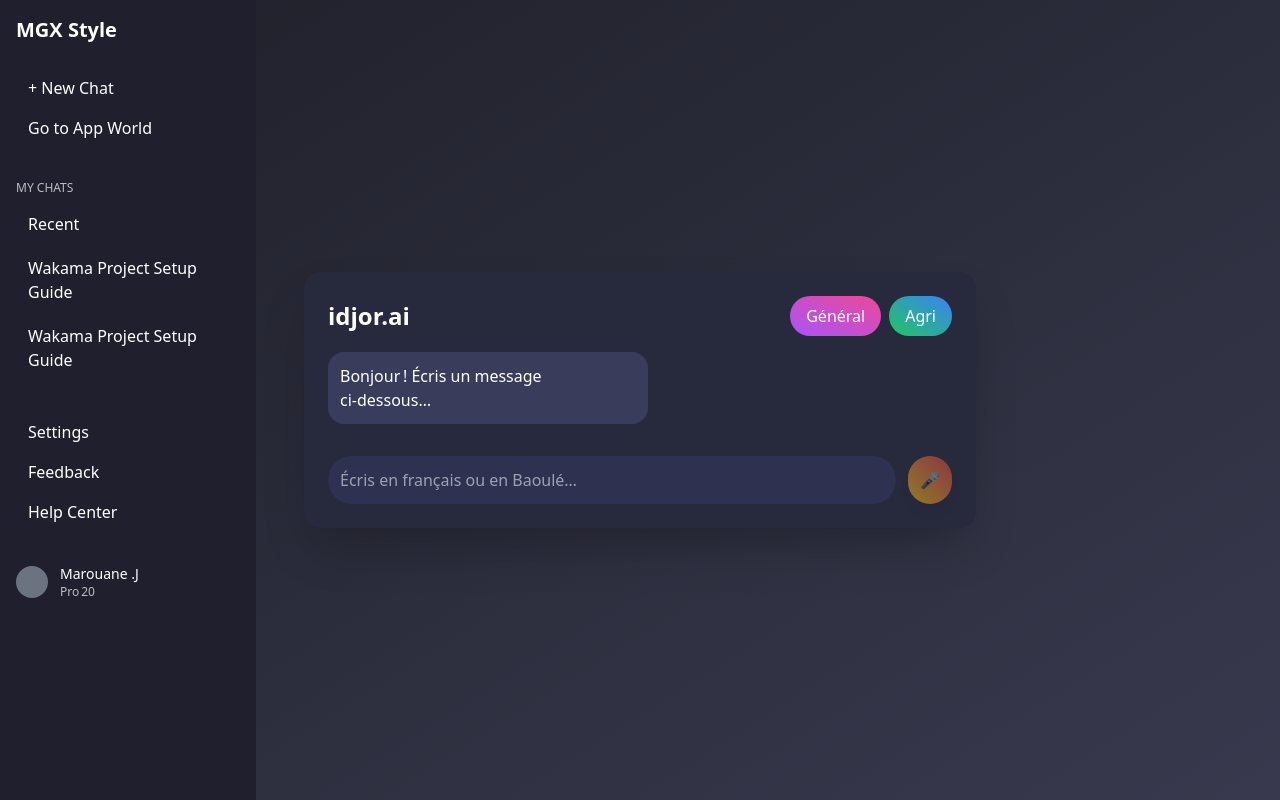
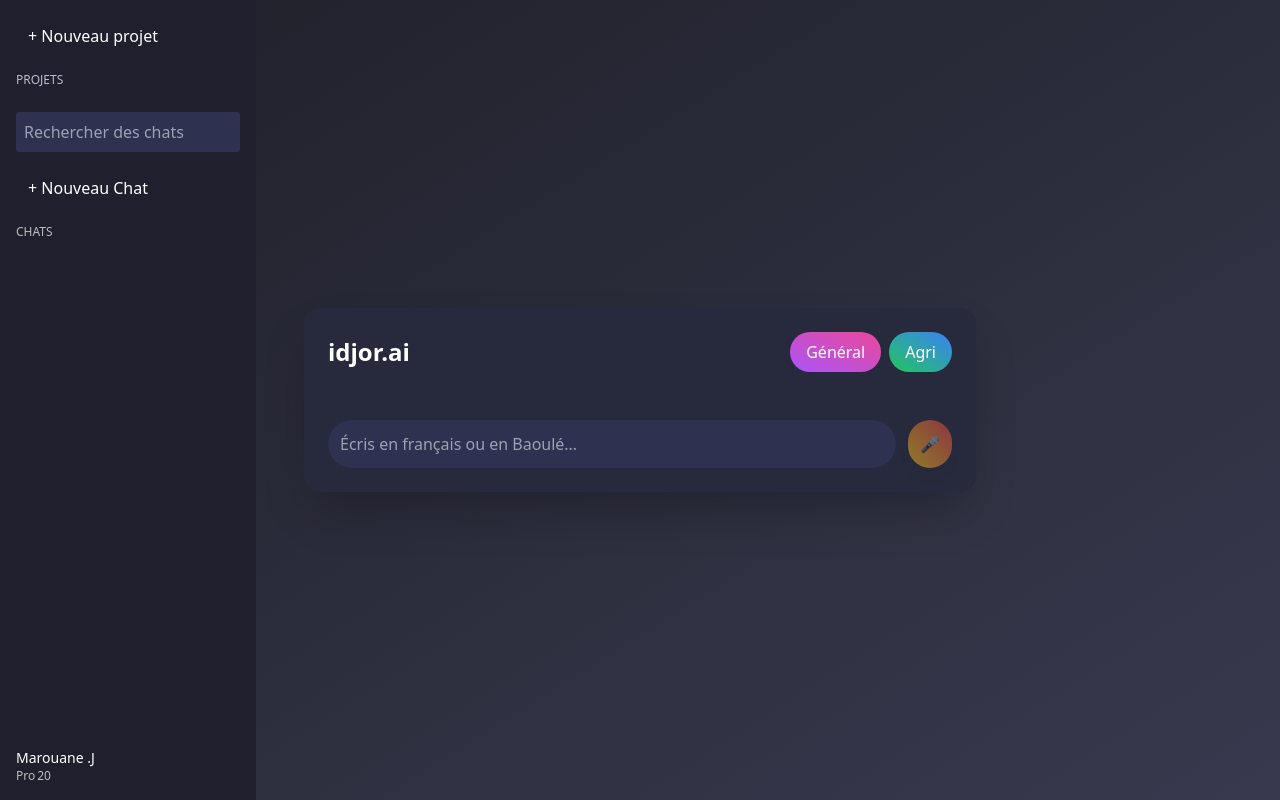
Before and after one commit to Agrismartchain/idjor-web, a React (Vite) app: page / in a window 1280 px wide. Built offline with nearby package versions, Linux system fonts and the light colour scheme.

Commit message:
feat: ajout projets, recherche et menu contextuel

```diff
--- a/src/App.jsx
+++ b/src/App.jsx
@@ -1,131 +1,156 @@
-import React, { useState } from "react";
+import React, { useState, useRef, useEffect } from "react";
+import { v4 as uuid } from "uuid";
 import { motion } from "framer-motion";
 import { useChat } from "./useChat";
 
 export default function ChatPage() {
-  const { messages, sendMessage, loading } = useChat();
+  // Charger les projets
+  const [projects, setProjects] = useState(() => {
+    if (typeof window !== "undefined") {
+      const raw = localStorage.getItem("chat_projects");
+      if (raw) {
+        try { return JSON.parse(raw); } catch {};
+      }
+    }
+    return [];
+  });
+  // Charger les sessions
+  const [sessions, setSessions] = useState(() => {
+    if (typeof window !== "undefined") {
+      const raw = localStorage.getItem("chat_sessions");
+      if (raw) {
+        try { return JSON.parse(raw); } catch {};
+      }
+    }
+    return [];
+  });
+  // Session et projet actifs
+  const [activeProject, setActiveProject] = useState(null);
+  const [activeId, setActiveId] = useState(null);
+  const [searchTerm, setSearchTerm] = useState("");
+
+  // Persist
+  useEffect(() => localStorage.setItem("chat_projects", JSON.stringify(projects)), [projects]);
+  useEffect(() => localStorage.setItem("chat_sessions", JSON.stringify(sessions)), [sessions]);
+
+  // Hook chat
+  const { messages, sendMessage, loading } = useChat(activeId);
+  const messagesEndRef = useRef(null);
+
+  // Filtrer
+  const filteredProjects = projects;
+  const filteredSessions = sessions
+    .filter(s => !activeProject || s.projectId === activeProject)
+    .filter(s => s.title.toLowerCase().includes(searchTerm.toLowerCase()));
+
+  // Nouvelles entités
+  const handleNewProject = () => {
+    const id = uuid();
+    const p = { id, name: "Nouveau projet" };
+    setProjects(prev => [...prev, p]);
+    setActiveProject(id);
+  };
+  const handleNewChat = () => {
+    const id = uuid();
+    const session = { id, title: "Nouvelle conversation", projectId: activeProject };
+    setSessions(prev => [...prev, session]);
+    setActiveId(id);
+  };
+
+  // Sélections
+  const handleSelectProject = id => setActiveProject(id);
+  const handleSelectSession = id => setActiveId(id);
+
+  // Menu de contexte
+  const [menuOpen, setMenuOpen] = useState(null);
+  const menuRef = useRef(null);
+  useEffect(() => {
+    const handleClick = e => {
+      if (menuRef.current && !menuRef.current.contains(e.target)) setMenuOpen(null);
+    };
+    document.addEventListener("mousedown", handleClick);
+    return () => document.removeEventListener("mousedown", handleClick);
+  }, []);
+
+  // Actions session
+  const renameSession = id => {
+    const name = prompt("Renommer la conversation:");
+    if (name) setSessions(prev => prev.map(s => s.id===id?{...s,title:name}:s));
+  };
+  const deleteSession = id => {
+    setSessions(prev => prev.filter(s => s.id!==id));
+    if (activeId===id) setActiveId(null);
+  };
+
+  // Auto-scroll
+  useEffect(() => { messagesEndRef.current?.scrollIntoView({ behavior: "smooth" }); }, [messages]);
+
   const [input, setInput] = useState("");
-
-  const handleSubmit = (e) => {
-    e.preventDefault();
-    if (!input.trim() || loading) return;
-    sendMessage(input.trim());
-    setInput("");
-  };
+  const handleSubmit = e => { e.preventDefault(); if (!input||loading) return; sendMessage(input); setInput(""); };
 
   return (
     <div className="relative flex min-h-screen">
-      {/* Sidebar coulissant */}
-      <aside
-        className="
-          fixed top-0 left-0 h-full
-          w-64 bg-[#1f1f2e] text-white
-          transform -translate-x-60
-          hover:translate-x-0
-          transition-transform duration-300
-          z-20
-        "
-      >
-        <div className="p-4">
-          <h2 className="text-xl font-bold mb-6">MGX Style</h2>
-          <button className="w-full text-left py-2 px-3 hover:bg-[#2a2c40] rounded">
-            + New Chat
-          </button>
-          <button className="w-full text-left py-2 px-3 hover:bg-[#2a2c40] rounded">
-            Go to App World
-          </button>
+      {/* Sidebar */}
+      <aside className="fixed top-0 left-0 h-full w-64 bg-[#1f1f2e] text-white transform -translate-x-60 hover:translate-x-0 transition-transform duration-300 z-20">
+        <div className="p-4 flex flex-col h-full">
+          <button onClick={handleNewProject} className="mb-4 w-full text-left py-2 px-3 hover:bg-[#2a2c40] rounded">+ Nouveau projet</button>
 
-          <nav className="mt-8">
-            <h3 className="uppercase text-xs mb-2 opacity-70">My Chats</h3>
+          <nav className="flex-shrink-0 mb-4">
+            <h3 className="uppercase text-xs mb-2 opacity-70">Projets</h3>
             <ul className="space-y-1">
-              <li className="py-2 px-3 hover:bg-[#2a2c40] rounded cursor-pointer">
-                Recent
-              </li>
-              <li className="py-2 px-3 hover:bg-[#2a2c40] rounded cursor-pointer">
-                Wakama Project Setup Guide
-              </li>
-              <li className="py-2 px-3 hover:bg-[#2a2c40] rounded cursor-pointer">
-                Wakama Project Setup Guide
-              </li>
+              {filteredProjects.map(p => (
+                <li key={p.id} onClick={()=>handleSelectProject(p.id)} className={`py-2 px-3 rounded cursor-pointer ${activeProject===p.id?'bg-[#2a2c40]':'hover:bg-[#2a2c40]'}`}>{p.name}</li>
+              ))}
+            </ul>
+          </nav>
+
+          <input value={searchTerm} onChange={e=>setSearchTerm(e.target.value)} placeholder="Rechercher des chats" className="mb-4 w-full p-2 rounded bg-[#2e3150] text-white" />
+
+          <button onClick={handleNewChat} className="mb-4 w-full text-left py-2 px-3 hover:bg-[#2a2c40] rounded">+ Nouveau Chat</button>
+
+          <nav className="flex-1 overflow-y-auto">
+            <h3 className="uppercase text-xs mb-2 opacity-70">Chats</h3>
+            <ul className="space-y-1">
+              {filteredSessions.map(s => (
+                <li key={s.id} className="relative group">
+                  <div onClick={()=>handleSelectSession(s.id)} className={`py-2 px-3 rounded cursor-pointer ${activeId===s.id?'bg-[#2a2c40]':'hover:bg-[#2a2c40]'}`}>{s.title}</div>
+                  <button onClick={()=>setMenuOpen(menuOpen===s.id?null:s.id)} className="absolute right-2 top-2 opacity-0 group-hover:opacity-100">⋮</button>
+                  {menuOpen===s.id && (
+                    <ul ref={menuRef} className="absolute right-2 top-6 bg-[#27293d] rounded shadow-lg w-40">
+                      <li onClick={()=>renameSession(s.id)} className="px-4 py-2 hover:bg-[#38394e]">Renommer</li>
+                      <li onClick={()=>deleteSession(s.id)} className="px-4 py-2 hover:bg-[#38394e]">Supprimer</li>
+                    </ul>
+                  )}
+                </li>
+              ))}
             </ul>
           </nav>
 
           <div className="mt-auto pt-8">
-            <button className="w-full text-left py-2 px-3 hover:bg-[#2a2c40] rounded">
-              Settings
-            </button>
-            <button className="w-full text-left py-2 px-3 hover:bg-[#2a2c40] rounded">
-              Feedback
-            </button>
-            <button className="w-full text-left py-2 px-3 hover:bg-[#2a2c40] rounded">
-              Help Center
-            </button>
-          </div>
-
-          <div className="mt-8 flex items-center gap-3">
-            <div className="w-8 h-8 bg-gray-500 rounded-full flex-shrink-0"></div>
-            <div>
-              <p className="text-sm font-medium">Marouane .J</p>
-              <p className="text-xs opacity-70">Pro 20</p>
-            </div>
+            <p className="text-sm">Marouane .J</p>
+            <p className="text-xs opacity-70">Pro 20</p>
           </div>
         </div>
       </aside>
 
-      {/* Zone de chat */}
+      {/* Chat area */}
       <div className="flex-1 flex items-center justify-center p-4 bg-gradient-to-br from-[#1f2029] to-[#38394e]">
-        <motion.div
-          initial={{ opacity: 0, scale: 0.8 }}
-          animate={{ opacity: 1, scale: 1 }}
-          transition={{ duration: 0.6 }}
-          className="w-full max-w-2xl bg-[#27293d] rounded-2xl shadow-2xl p-6 flex flex-col gap-4 z-10"
-        >
+        <motion.div initial={{ opacity: 0, scale: 0.8 }} animate={{ opacity: 1, scale: 1 }} transition={{ duration: 0.6 }} className="w-full max-w-2xl bg-[#27293d] rounded-2xl shadow-2xl p-6 flex flex-col gap-4 z-10">
           <header className="flex justify-between items-center">
             <h1 className="text-2xl font-bold text-white">idjor.ai</h1>
             <div className="flex gap-2">
-              <button className="px-4 py-2 bg-gradient-to-tr from-purple-500 to-pink-500 text-white rounded-full transform hover:scale-105 transition">
-                Général
-              </button>
-              <button className="px-4 py-2 bg-gradient-to-tr from-green-500 to-blue-500 text-white rounded-full transform hover:scale-105 transition">
-                Agri
-              </button>
+              <button className="px-4 py-2 bg-gradient-to-tr from-purple-500 to-pink-500 text-white rounded-full transform hover:scale-105 transition">Général</button>
+              <button className="px-4 py-2 bg-gradient-to-tr from-green-500 to-blue-500 text-white rounded-full transform hover:scale-105 transition">Agri</button>
             </div>
           </header>
-
           <main className="flex-1 overflow-y-auto custom-scrollbar flex flex-col gap-3">
-            {messages.map((m, i) => (
-              <div
-                key={i}
-                className={`max-w-xs p-3 rounded-2xl ${
-                  m.role === "bot"
-                    ? "self-start bg-[#3a3c5c] text-white"
-                    : "self-end bg-[#5c5e82] text-white"
-                }`}
-              >
-                {m.content}
-              </div>
-            ))}
-            {loading && (
-              <div className="self-start bg-[#3a3c5c] text-white p-3 rounded-2xl max-w-xs">
-                …
-              </div>
-            )}
+            {messages.map((m,i)=>(<div key={i} className={`max-w-xs p-3 rounded-2xl ${m.role==='bot'?'self-start bg-[#3a3c5c] text-white':'self-end bg-[#5c5e82] text-white'}`}>{m.content}</div>))}
+            {loading&&<div className="self-start bg-[#3a3c5c] text-white p-3 rounded-2xl max-w-xs">…</div>}
+            <div ref={messagesEndRef}/>
           </main>
-
           <form onSubmit={handleSubmit} className="mt-4 flex items-center gap-3">
-            <input
-              value={input}
-              onChange={(e) => setInput(e.target.value)}
-              placeholder="Écris en français ou en Baoulé…"
-              className="flex-1 p-3 rounded-full bg-[#2e3150] text-white focus:outline-none"
-            />
-            <button
-              type="submit"
-              className="p-3 bg-gradient-to-tr from-yellow-400 to-red-500 rounded-full shadow-lg transform hover:scale-110 transition disabled:opacity-50"
-              disabled={loading || !input.trim()}
-            >
-              🎤
-            </button>
+            <input value={input} onChange={e=>setInput(e.target.value)} placeholder="Écris en français ou en Baoulé…" className="flex-1 p-3 rounded-full bg-[#2e3150] text-white focus:outline-none"/>
+            <button type="submit" className="p-3 bg-gradient-to-tr from-yellow-400 to-red-500 rounded-full shadow-lg transform hover:scale-110 transition disabled:opacity-50" disabled={loading||!input.trim()}>🎤</button>
           </form>
         </motion.div>
       </div>
--- a/src/useChat.js
+++ b/src/useChat.js
@@ -1,36 +1,80 @@
-import { useState } from "react";
+import { useState, useEffect } from "react";
 
-export function useChat() {
-  const [messages, setMessages] = useState([
-    { role: "bot", content: "Bonjour ! Écris un message ci‑dessous…" },
-  ]);
+const STORAGE_KEY = "chat_messages_map";
+
+export function useChat(sessionId) {
+  // Initialize messagesMap from localStorage
+  const [messagesMap, setMessagesMap] = useState(() => {
+    if (typeof window === "undefined") return {};
+    try {
+      const stored = localStorage.getItem(STORAGE_KEY);
+      return stored ? JSON.parse(stored) : {};
+    } catch {
+      return {};
+    }
+  });
   const [loading, setLoading] = useState(false);
 
-  async function sendMessage(userText) {
+  // Persist messagesMap to localStorage on change
+  useEffect(() => {
+    try {
+      localStorage.setItem(STORAGE_KEY, JSON.stringify(messagesMap));
+    } catch {
+      // ignore
+    }
+  }, [messagesMap]);
+
+  const messages = messagesMap[sessionId] || [];
+
+  const updateSession = (id, newMessages) => {
+    setMessagesMap((prev) => ({ ...prev, [id]: newMessages }));
+  };
+
+  const sendMessage = async (text) => {
     setLoading(true);
-    setMessages((prev) => [...prev, { role: "user", content: userText }]);
+    const userMsg = { role: "user", content: text };
+    const history = [...messages, userMsg];
+    updateSession(sessionId, history);
 
     try {
-      // src/useChat.js
-const res = await fetch("/api/chat", {
-  method: "POST",
-  headers: { "Content-Type": "application/json" },
-  body: JSON.stringify({ message: userText }),
-});
+      const res = await fetch("/api/chat", {
+        method: "POST",
+        headers: { "Content-Type": "application/json" },
+        body: JSON.stringify({ message: text }),
+      });
+      if (!res.ok) throw new Error("Erreur API chat");
 
-      if (!res.ok) throw new Error(`Status ${res.status}`);
-      const { reply } = await res.json();
-      setMessages((prev) => [...prev, { role: "bot", content: reply }]);
+      const reader = res.body.getReader();
+      const decoder = new TextDecoder();
+      let done = false;
+      let botContent = "";
+
+      while (!done) {
+        const { value, done: doneReading } = await reader.read();
+        done = doneReading;
+        botContent += decoder.decode(value || new Uint8Array(), { stream: true });
+      }
+
+      let reply = botContent;
+      try {
+        const data = JSON.parse(botContent);
+        if (data.reply) reply = data.reply;
+      } catch {
+        // keep raw content
+      }
+
+      const botMsg = { role: "bot", content: reply };
+      updateSession(sessionId, [...history, botMsg]);
     } catch (err) {
       console.error(err);
-      setMessages((prev) => [
-        ...prev,
-        { role: "bot", content: "Erreur de connexion au serveur." },
-      ]);
     } finally {
       setLoading(false);
     }
-  }
+  };
 
-  return { messages, sendMessage, loading };
+  const reset = () => {
+    updateSession(sessionId, []);
+  };
+
+  return { messages, sendMessage, loading, reset };
 }
```
